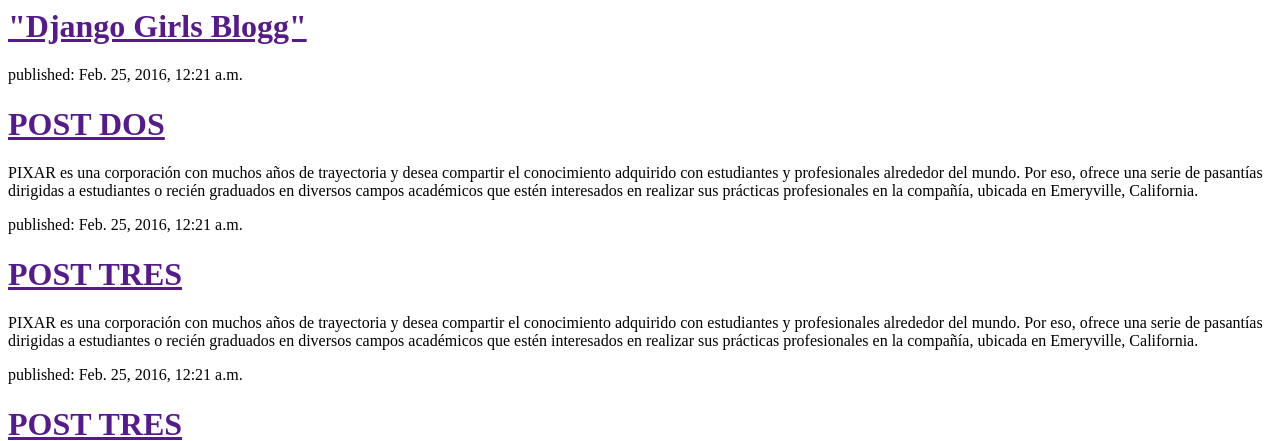
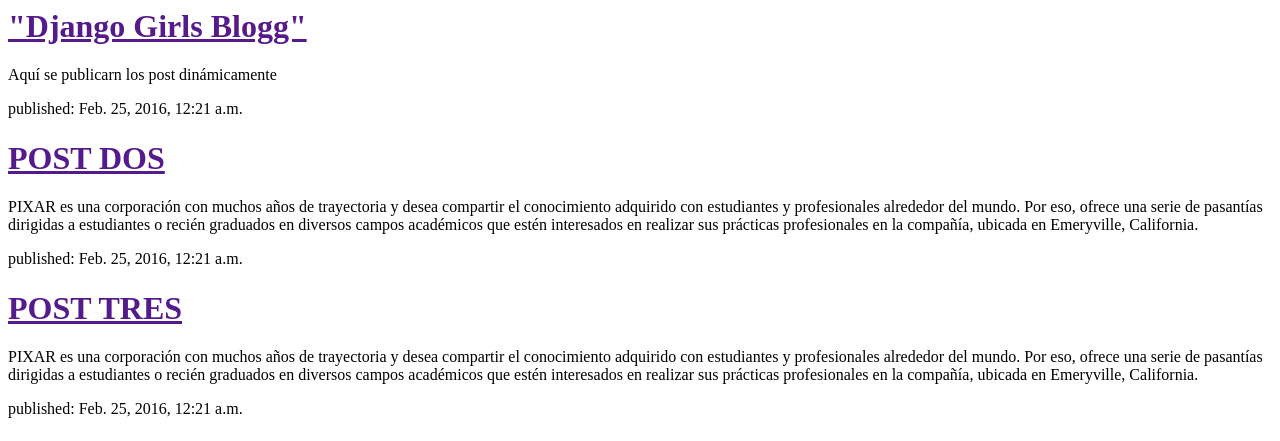
Before and after one commit to afraidspy/my-first-blog, a Django app: page / in a window 1280 px wide. Shown: the top 441 px of the page. Run offline with Django 3.2, Linux system fonts and the light colour scheme; data comes from the database, SQL or seed files in the repository.

Commit message:
Otro commit para agregar p

```diff
--- a/blog/templates/blog/post_list.html
+++ b/blog/templates/blog/post_list.html
@@ -6,7 +6,7 @@
     <div>
       <h1><a href="">"Django Girls Blogg"</a></h1>
     </div>
-
+    <p> Aquí se publicarn los post dinámicamente</p>
     {% for post in posts %}
      <div>
          <p>published: {{ post.published_date }}</p>
```
